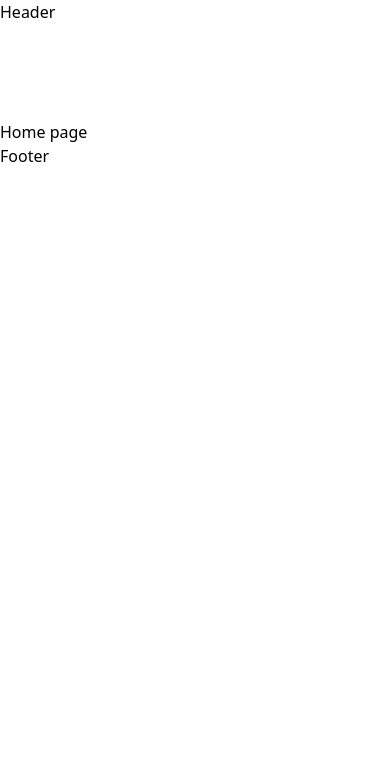
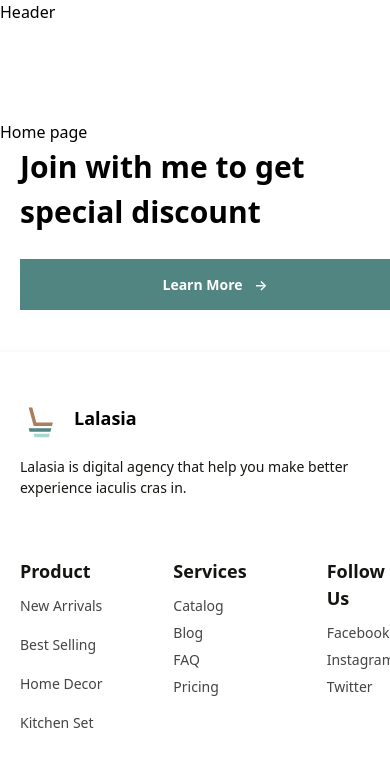
Before and after one commit to archis-academy/december-frontend-lalasia-2025, a React (Vite) app: page / in a window 390 px wide. Shown: the top 766 px of the page. Built offline with nearby package versions, Linux system fonts and the light colour scheme; no server answers; a web font is replaced by a local one.

Commit message:
responsive ayarlari yapildi

```diff
--- /dev/null
+++ b/src/components/Footer/Footer.module.scss
@@ -0,0 +1,158 @@
+@use "@styles/_variables.scss" as *;
+@use "@styles/_functions.scss" as *;
+
+.footer {
+  //padding: 40px 20px;
+  font-family: $font-primary;
+
+  /* ---------------------- TOP BANNER ---------------------- */
+  .topBanner {
+    display: flex;
+    justify-content: space-between;
+    align-items: center;
+    margin-bottom: 40px;
+    width: 100%;
+
+    h2 {
+      margin: 0;
+      font-size: clamp(30px, 5vw, 44px);
+      font-family: $font-primary;
+    }
+
+    .ctaButton {
+      background-color: $main-color;
+      color: #fff;
+      padding: 15px 30px;
+      border: none;
+      cursor: pointer;
+      font-weight: 600;
+      font-family: $font-primary;
+
+      .arrow {
+        margin-left: 8px;
+      }
+    }
+  }
+
+  /* ---------------------- COLUMNS ---------------------- */
+  .columns {
+    display: flex;
+    width: 100%;
+    gap: 40px;
+    margin-top: 30px;
+    justify-content: flex-start; /* spacer’ın sağa yapışmasını sağlar */
+  }
+
+  /* SOL TARAF */
+  .logoSection {
+    display: flex;
+    flex-direction: column;
+    gap: 12px;
+    margin-top: 20px;
+  }
+
+  .logoRow {
+    display: flex;
+    align-items: center;
+    gap: 12px;
+  }
+
+  /* SAĞ TARAF — ÜÇ KOLON */
+  .spacer {
+    margin-left: auto; /* sağa yaslama */
+    display: flex;
+
+    gap: 70px;
+    margin-top: 20px;
+  }
+
+  h2 {
+    font-size: clamp(18px, 3vw, 25px);
+    margin-bottom: 10px;
+    font-family: $font-primary;
+  }
+
+  p {
+    font-size: clamp(14px, 2.5vw, 18px);
+    font-family: $font-primary;
+    color: #151411;
+  }
+}
+
+/* ---------------------- COLUMN COMPONENT ---------------------- */
+.column {
+  flex: 1 1 150px;
+
+  h4 {
+    font-size: clamp(18px, 2.5vw, 20px);
+    margin-bottom: 10px;
+    font-family: $font-primary;
+    color: #151411;
+  }
+}
+
+ul {
+  list-style: none;
+  padding: 0;
+
+  li {
+    font-size: clamp(14px, 2.5vw, 18px);
+    color: #444; /* son tanım geçerli */
+    margin-bottom: 6px;
+    cursor: pointer;
+  }
+}
+
+/*  SADECE PRODUCT ALTINDAKİ MADDELER YAN YANA */
+.productColumn ul {
+  display: flex;
+  flex-wrap: wrap;
+  gap: 12px;
+}
+
+.productColumn ul li {
+  white-space: nowrap;
+}
+/* ---------------------- RESPONSIVE ---------------------- */
+
+/* 📱 Mobil (max 768px) */
+@media (max-width: 768px) {
+  .topBanner {
+    display: flex;
+    flex-direction: column; /* başlık üstte, buton altında */
+    align-items: flex-start;
+    text-align: left;
+    gap: 15px;
+    margin-left: 20px;
+
+    h2 {
+      margin-bottom: 10px;
+    }
+
+    .ctaButton {
+      align-self: flex-start;
+      margin-top: 10px; /* başlığın altına boşluk */
+    }
+
+    .logoRow {
+      flex-direction: column; /* ikon üstte, Lalasia altta */
+      gap: 6px;
+    }
+  }
+
+  .columns {
+    flex-direction: column; /* Product – Services – Follow Us alt alta */
+    gap: 10px;
+    margin-left: 20px;
+  }
+}
+
+/* 📱 Küçük mobil (max 480px) */
+@media (max-width: 480px) {
+  .ctaButton {
+    padding: 12px 20px;
+    font-size: 14px;
+    width: 100%; /* küçük mobilde de tam genişlik */
+    margin-top: 8px; /* başlığın altına boşluk */
+  }
+}
--- /dev/null
+++ b/src/components/Footer/Footer.tsx
@@ -0,0 +1,64 @@
+import React from "react";
+import styles from "./Footer.module.scss";
+import FooterColumn from "./FooterColumn";
+import { FooterIcon, FooterLine } from "./FooterIcon";
+
+const Footer: React.FC = () => {
+  return (
+    <footer className={styles.footer}>
+      <div className={styles.topBanner}>
+        <h2>Join with me to get special discount</h2>
+        <button className={styles.ctaButton}>
+          Learn More <span className={styles.arrow}>→</span>
+        </button>
+      </div>
+
+      <FooterLine />
+
+      <div className={styles.columns}>
+        {/* SOL TARAF */}
+        <div className={styles.logoSection}>
+          <div className={styles.logoRow}>
+            <FooterIcon />
+            <h2>Lalasia</h2>
+          </div>
+          <p>
+            Lalasia is digital agency that help you make better <br />
+            experience iaculis cras in.
+          </p>
+        </div>
+
+        {/* SAĞ TARAF — ÜÇ KOLON BURADA OLMALI */}
+        <div className={styles.spacer}>
+          <div className={`${styles.column} ${styles.productColumn}`}>
+            <FooterColumn
+              title="Product"
+              items={[
+                "New Arrivals",
+                "Best Selling",
+                "Home Decor",
+                "Kitchen Set",
+              ]}
+            />
+          </div>
+
+          <div className={styles.column}>
+            <FooterColumn
+              title="Services"
+              items={["Catalog", "Blog", "FAQ", "Pricing"]}
+            />
+          </div>
+
+          <div className={styles.column}>
+            <FooterColumn
+              title="Follow Us"
+              items={["Facebook", "Instagram", "Twitter"]}
+            />
+          </div>
+        </div>
+      </div>
+    </footer>
+  );
+};
+
+export default Footer;
--- /dev/null
+++ b/src/components/Footer/FooterColumn.tsx
@@ -0,0 +1,20 @@
+import React from "react";
+import styles from "./Footer.module.scss";
+
+interface Props {
+  title: string;
+  items: string[];
+}
+
+const FooterColumn: React.FC<Props> = ({ title, items }) => (
+  <div className={styles.column}>
+    <h4>{title}</h4>
+    <ul>
+      {items.map((item) => (
+        <li key={item}>{item}</li>
+      ))}
+    </ul>
+  </div>
+);
+
+export default FooterColumn;
--- /dev/null
+++ b/src/components/Footer/footerIcon.tsx
@@ -0,0 +1,54 @@
+export const FooterIcon = () => {
+  return (
+    <svg
+      width="42"
+      height="42"
+      viewBox="0 0 42 42"
+      fill="none"
+      xmlns="http://www.w3.org/2000/svg"
+    >
+      <g clipPath="url(#clip0_0_895)">
+        <path d="M42 0H0V42H42V0Z" fill="white" />
+        <path
+          d="M32.9034 20.6011L31.9654 24.1011H13.6534L8.66943 5.50562H12.2954L16.3379 20.6011H32.9034Z"
+          fill="#AD7E5C"
+        />
+        <path
+          d="M31.4019 26.2009L30.4639 29.7009H9.60743L8.66943 26.2009H31.4019Z"
+          fill="#518581"
+        />
+        <path
+          d="M29.9003 31.801L28.9623 35.301H14.5913L13.6533 31.801H29.9003Z"
+          fill="#A6D8D1"
+        />
+      </g>
+      <defs>
+        <clipPath id="clip0_0_895">
+          <rect width="42" height="42" fill="white" />
+        </clipPath>
+      </defs>
+    </svg>
+  );
+};
+export default FooterIcon;
+
+export const FooterLine = () => {
+  return (
+    <svg
+      width="1440"
+      height="2"
+      viewBox="0 0 1440 2"
+      fill="none"
+      xmlns="http://www.w3.org/2000/svg"
+    >
+      <line
+        x1="6.55671e-08"
+        y1="0.75"
+        x2="1440"
+        y2="0.750108"
+        stroke="#ECE4DE"
+        stroke-width="1.5"
+      />
+    </svg>
+  );
+};
--- a/src/layouts/MainLayout/MainLayout.tsx
+++ b/src/layouts/MainLayout/MainLayout.tsx
@@ -1,12 +1,15 @@
 import { Outlet } from "react-router";
 import styles from "./MainLayout.module.scss";
+import Footer from "../../components/Footer/Footer";
 
 export default function MainLayout() {
-    return (
-        <div className={styles.mainlayout}>
-            <header>Header</header>
-            <main><Outlet /></main>
-            <footer>Footer</footer>
-        </div>
-    )
+  return (
+    <div className={styles.mainlayout}>
+      <header>Header</header>
+      <main>
+        <Outlet />
+      </main>
+      <Footer />
+    </div>
+  );
 }
```
Also changed, not shown: 1 other file (tests, documents, lock files or other folders).
